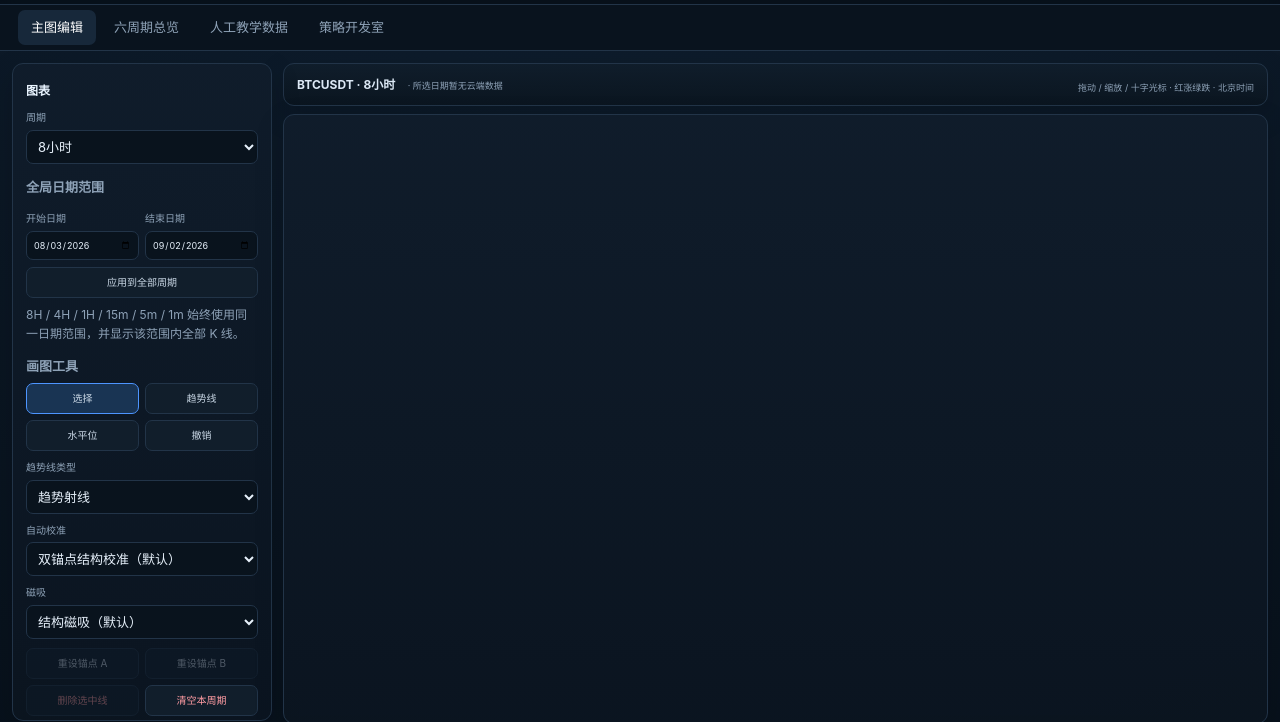
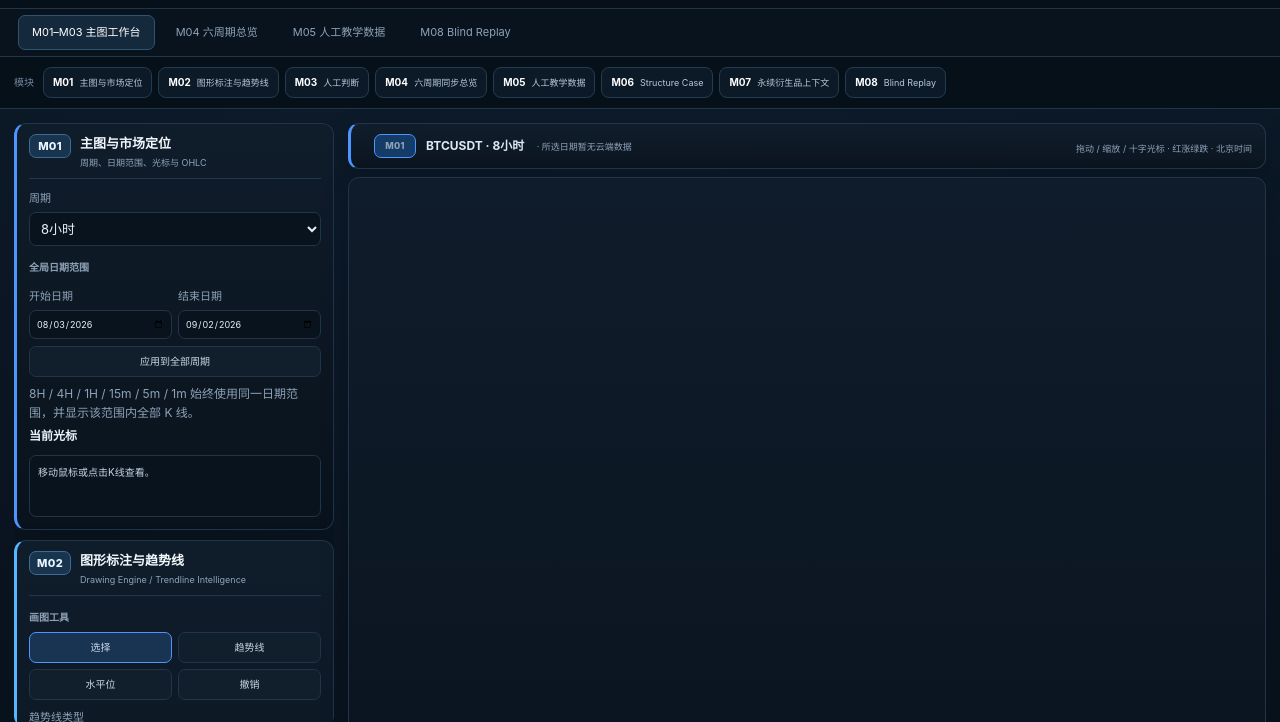
Before and after one commit to sunhshun811-collab/BTCUSDT_Price_Action_Lab, a website built with Vite: page index.html in a window 1280 px wide. Shown: the part 67-789 px from the top of the page. Built offline with nearby package versions, Linux system fonts and the light colour scheme; files whose address does not match are found by name.

Commit message:
ui: organize workspace as F01 plus M01-M08

```diff
--- a/src/main.js
+++ b/src/main.js
@@ -1,5 +1,6 @@
 
 import './style.css';
+import {installModuleLayout} from './module_layout.js';
 import {createChart,CandlestickSeries,HistogramSeries,LineSeries,createSeriesMarkers,CrosshairMode} from 'lightweight-charts';
 import {toCandleRows,toVolumeRows} from './data.js';
 import {loadIndexSmart as loadIndex,loadMonthsSmart as loadMonths,loadContextsSmart as loadContexts,foundationStatus} from './data_foundation_v10.js';
@@ -344,6 +345,7 @@ function renderLabelsTable(){
   $('#labelStats').textContent=`累计 ${v.length} 个判断标签。`;$('#labelsTable').innerHTML='<thead><tr><th>北京时间</th><th>周期</th><th>判断</th><th>置信度</th><th>价格</th><th>备注</th></tr></thead><tbody>'+v.map(x=>`<tr><td>${x.beijing_time}</td><td>${TF_LABEL[x.timeframe]}</td><td>${map[x.label]}</td><td>${x.confidence}</td><td>${num(x.price)}</td><td>${x.note||''}</td></tr>`).join('')+'</tbody>'
 }
 async function init(){
+  installModuleLayout();
   indexData=await loadIndex();initGlobalRange();
 
   drawingEngine=createTrendDrawingEngine({
--- /dev/null
+++ b/src/module_layout.js
@@ -0,0 +1,199 @@
+const $ = (s, root=document) => root.querySelector(s);
+const $$ = (s, root=document) => [...root.querySelectorAll(s)];
+
+const MODULES = [
+  {id:'M01', title:'主图与市场定位', mode:'editor', target:'[data-module-target="M01"]'},
+  {id:'M02', title:'图形标注与趋势线', mode:'editor', target:'[data-module-target="M02"]'},
+  {id:'M03', title:'人工判断', mode:'editor', target:'[data-module-target="M03"]'},
+  {id:'M04', title:'六周期同步总览', mode:'overview', target:'#overviewView'},
+  {id:'M05', title:'人工教学数据', mode:'labels', target:'#labelsView'},
+  {id:'M06', title:'Structure Case', mode:'editor', target:'#structureEntryLab'},
+  {id:'M07', title:'永续衍生品上下文', mode:'editor', target:'.contextPanel'},
+  {id:'M08', title:'Blind Replay', mode:'research', target:'#researchPanel'}
+];
+
+function mk(tag, cls, text=''){
+  const el=document.createElement(tag);
+  if(cls) el.className=cls;
+  if(text) el.textContent=text;
+  return el;
+}
+
+function moduleHeader(code, title, subtitle){
+  const wrap=mk('div','moduleCardHeader');
+  wrap.innerHTML=`<div class="moduleCode">${code}</div><div class="moduleCardText"><strong>${title}</strong>${subtitle?`<span>${subtitle}</span>`:''}</div>`;
+  return wrap;
+}
+
+function childByText(root, selector, text){
+  return $$(selector,root).find(el=>el.textContent.trim().includes(text))||null;
+}
+
+function safeAppend(target, ...nodes){
+  nodes.filter(Boolean).forEach(n=>target.appendChild(n));
+}
+
+function makeSideModule(code,title,subtitle){
+  const sec=mk('section',`moduleSideCard module-${code.toLowerCase()}`);
+  sec.dataset.moduleTarget=code;
+  sec.appendChild(moduleHeader(code,title,subtitle));
+  return sec;
+}
+
+function buildLeftModules(){
+  const left=$('.leftPanel');
+  if(!left || left.dataset.modularized==='1') return;
+  left.dataset.modularized='1';
+
+  const timeframe=$('#timeframe')?.closest('label');
+  const dateTitle=childByText(left,'.toolTitle','全局日期范围');
+  const dateGrid=$('.dateGrid',left);
+  const applyRange=$('#applyCustomRange');
+  const rangeHint=$('#rangeHint');
+  const cursorH=childByText(left,'h3','当前光标');
+  const cursorInfo=$('#cursorInfo');
+
+  const drawingTitle=childByText(left,'.toolTitle','画图工具');
+  const drawingGrid=$('#toolSelect')?.closest('.toolGrid');
+  const trendMode=$('#trendMode')?.closest('label');
+  const calibrationMode=$('#trendCalibrationMode')?.closest('label');
+  const snapMode=$('#snapMode')?.closest('label');
+  const drawingActions=$('#resetAnchorA')?.closest('.toolGrid');
+  const higherTf=$('#showHigherTfTrendlines')?.closest('label');
+  const drawingInfo=$('#drawingInfo');
+  const calibrationPanel=$('#trendCalibrationPanel');
+
+  const confidence=$('#confidence')?.closest('label');
+  const labelGrid=$('.labelGrid',left);
+  const labelNote=$('#labelNote');
+  const saveLabel=$('#saveLabel');
+
+  const m01=makeSideModule('M01','主图与市场定位','周期、日期范围、光标与 OHLC');
+  safeAppend(m01,timeframe,dateTitle,dateGrid,applyRange,rangeHint,cursorH,cursorInfo);
+
+  const m02=makeSideModule('M02','图形标注与趋势线','Drawing Engine / Trendline Intelligence');
+  safeAppend(m02,drawingTitle,drawingGrid,trendMode,calibrationMode,snapMode,drawingActions,higherTf,drawingInfo,calibrationPanel);
+
+  const m03=makeSideModule('M03','人工判断','方向、置信度、备注与标签沉淀');
+  safeAppend(m03,confidence,labelGrid,labelNote,saveLabel);
+
+  left.replaceChildren(m01,m02,m03);
+}
+
+function decoratePanel(el, code, title, subtitle){
+  if(!el || el.dataset.moduleDecorated==='1') return;
+  el.dataset.moduleDecorated='1';
+  el.dataset.moduleTarget=code;
+  el.classList.add('modulePanel',`module-${code.toLowerCase()}`);
+  el.insertBefore(moduleHeader(code,title,subtitle),el.firstChild);
+}
+
+function decorateViews(){
+  const chartHeader=$('.chartHeader');
+  if(chartHeader){
+    chartHeader.dataset.moduleTarget='M01';
+    chartHeader.classList.add('modulePrimaryHeader');
+    if(!$('.moduleInlineBadge',chartHeader)){
+      const b=mk('span','moduleInlineBadge','M01');
+      chartHeader.insertBefore(b,chartHeader.firstChild);
+    }
+  }
+
+  decoratePanel(
+    $('#structureEntryLab'),
+    'M06',
+    'Structure Case · 条件化买点研究',
+    '母结构 → Entry Research Zone → 五低周期扫描 → 候选与人工判断 → 买点阶梯 → 当前案例规则草案'
+  );
+
+  decoratePanel(
+    $('.contextPanel'),
+    'M07',
+    '永续衍生品上下文',
+    'Funding / OI / Basis / Positioning / 主动买卖 · 与主图十字光标同步'
+  );
+
+  decoratePanel(
+    $('#researchPanel'),
+    'M08',
+    'Blind Replay · 盲测研究',
+    '冻结未来 → 六周期因果快照 → 人工决策 → Feature Snapshot → 揭示未来 → MFE / MAE'
+  );
+
+  const ov=$('.overviewHeader');
+  if(ov && !$('.moduleInlineBadge',ov)){
+    ov.dataset.moduleTarget='M04';
+    ov.insertBefore(mk('span','moduleInlineBadge','M04'),ov.firstChild);
+    const strong=$('strong',ov);
+    if(strong) strong.textContent='M04 六周期同步总览';
+  }
+
+  const labels=$('.labelsPanel');
+  if(labels){
+    labels.dataset.moduleTarget='M05';
+    labels.classList.add('modulePanel','module-m05');
+    const sh=$('.sectionHead',labels);
+    if(sh){
+      const h=$('h3',sh);
+      if(h) h.textContent='M05 人工教学数据';
+    }
+  }
+}
+
+function installFoundationBadge(){
+  const badges=$('.badges');
+  if(!badges || $('.foundationBadge',badges)) return;
+  const f=mk('span','foundationBadge');
+  f.innerHTML='<b>F01</b> Data Foundation V10 · K线 / 多周期 / Futures Context';
+  badges.prepend(f);
+}
+
+function rewriteModeLabels(){
+  const map={
+    editor:'M01–M03 主图工作台',
+    overview:'M04 六周期总览',
+    labels:'M05 人工教学数据',
+    research:'M08 Blind Replay'
+  };
+  $$('.mode').forEach(btn=>{
+    if(map[btn.dataset.mode]) btn.textContent=map[btn.dataset.mode];
+  });
+}
+
+function installModuleRail(){
+  if($('#moduleRail')) return;
+  const bar=$('.modebar');
+  if(!bar) return;
+  const rail=mk('nav','moduleRail');
+  rail.id='moduleRail';
+
+  const label=mk('div','moduleRailLabel','模块');
+  rail.appendChild(label);
+
+  MODULES.forEach(m=>{
+    const b=mk('button','moduleJump');
+    b.dataset.module=m.id;
+    b.innerHTML=`<b>${m.id}</b><span>${m.title}</span>`;
+    b.onclick=()=>{
+      const modeBtn=$(`.mode[data-mode="${m.mode}"]`);
+      if(modeBtn) modeBtn.click();
+      setTimeout(()=>{
+        const target=$(m.target);
+        target?.scrollIntoView({behavior:'smooth',block:'start'});
+        $$('.moduleJump').forEach(x=>x.classList.toggle('active',x===b));
+      },90);
+    };
+    rail.appendChild(b);
+  });
+
+  bar.insertAdjacentElement('afterend',rail);
+}
+
+export function installModuleLayout(){
+  document.body.classList.add('moduleWorkspaceV2');
+  installFoundationBadge();
+  rewriteModeLabels();
+  buildLeftModules();
+  decorateViews();
+  installModuleRail();
+}
--- a/src/style.css
+++ b/src/style.css
@@ -218,3 +218,89 @@ button,input,select,textarea{font-size:13px}
   .tradeJudgeButtons{grid-template-columns:1fr 1fr}
   .judgeGrid,.detailGrid{grid-template-columns:1fr}
 }
+
+/* MODULE_WORKSPACE_V2_START */
+.moduleWorkspaceV2{
+  --m01:#4d95ff;--m02:#54b7ff;--m03:#9675ff;--m04:#36c4b5;--m05:#46a2ff;
+  --m06:#e7bf55;--m07:#4da8ff;--m08:#a16cff;
+}
+.moduleWorkspaceV2 .topbar{height:76px}
+.moduleWorkspaceV2 .brand{font-size:22px}
+.moduleWorkspaceV2 .badges{align-items:center}
+.foundationBadge{border-color:#24a9b8!important;background:#0b2a35!important;color:#8fe8ef!important}
+.foundationBadge b{display:inline-block;margin-right:5px;color:white}
+.moduleWorkspaceV2 .modebar{top:76px;height:48px;padding:0 18px;gap:7px}
+.moduleWorkspaceV2 .mode{font-size:11px;border:1px solid transparent}
+.moduleWorkspaceV2 .mode.active{border-color:#315372;background:#15293c}
+.moduleRail{
+  position:sticky;top:124px;z-index:8;min-height:52px;padding:7px 14px;
+  display:flex;align-items:center;gap:6px;overflow-x:auto;
+  background:rgba(7,16,26,.96);border-bottom:1px solid var(--line);backdrop-filter:blur(8px)
+}
+.moduleRailLabel{font-size:10px;color:#70889f;margin-right:3px;flex:none}
+.moduleJump{
+  flex:none;display:flex;align-items:center;gap:6px;padding:7px 9px;border-radius:8px;
+  border:1px solid #233c53;background:#0c1926;color:#b7c9da;font-size:9px
+}
+.moduleJump b{font-size:10px;color:#fff}
+.moduleJump:hover,.moduleJump.active{border-color:#4d95ff;background:#173453;color:white}
+.moduleWorkspaceV2 main{padding:14px}
+.moduleWorkspaceV2 .workspace{grid-template-columns:320px minmax(0,1fr);gap:14px;align-items:start}
+.moduleWorkspaceV2 .leftPanel{
+  padding:0;background:transparent;border:0;box-shadow:none;display:flex;flex-direction:column;gap:10px;
+  max-height:calc(100vh - 196px);top:188px
+}
+.moduleSideCard{
+  background:linear-gradient(180deg,rgba(16,29,43,.98),rgba(9,19,29,.98));
+  border:1px solid var(--line);border-radius:12px;padding:12px;
+  box-shadow:0 8px 24px rgba(0,0,0,.16);scroll-margin-top:190px
+}
+.moduleSideCard.module-m01{border-left:3px solid var(--m01)}
+.moduleSideCard.module-m02{border-left:3px solid var(--m02)}
+.moduleSideCard.module-m03{border-left:3px solid var(--m03)}
+.moduleCardHeader{
+  position:relative;display:flex;align-items:flex-start;gap:9px;margin:-2px 0 11px;padding-bottom:9px;
+  border-bottom:1px solid #20374c
+}
+.moduleCode,.moduleInlineBadge{
+  display:inline-flex;align-items:center;justify-content:center;min-width:42px;height:24px;padding:0 7px;
+  border-radius:7px;background:#18344f;border:1px solid #3d6b94;color:#eaf5ff;font-size:11px;font-weight:850;letter-spacing:.3px
+}
+.moduleCardText{display:flex;flex-direction:column;gap:3px;min-width:0}
+.moduleCardText strong{font-size:13px;color:#f2f7fc}
+.moduleCardText span{font-size:9px;color:#8fa5ba;line-height:1.45}
+.moduleWorkspaceV2 .moduleSideCard label{font-size:11px}
+.moduleWorkspaceV2 .moduleSideCard .toolTitle{font-size:10px;color:#8ea2b7}
+.moduleWorkspaceV2 .moduleSideCard .tool,
+.moduleWorkspaceV2 .moduleSideCard .labelGrid button{font-size:10px}
+.moduleWorkspaceV2 .moduleSideCard .infoBox{font-size:10px}
+.modulePrimaryHeader{
+  border-left:3px solid var(--m01)!important;display:grid!important;
+  grid-template-columns:auto minmax(0,1fr) auto;gap:10px
+}
+.modulePrimaryHeader .moduleInlineBadge{background:#153b67;border-color:var(--m01)}
+.modulePanel{
+  position:relative;scroll-margin-top:190px;margin-top:12px!important;padding:14px!important
+}
+.modulePanel.module-m06{border-left:3px solid var(--m06)}
+.modulePanel.module-m07{border-left:3px solid var(--m07)}
+.modulePanel.module-m08{border-left:3px solid var(--m08)}
+.modulePanel.module-m05{border-left:3px solid var(--m05)}
+.modulePanel.module-m06>.moduleCardHeader .moduleCode{background:#4a3c14;border-color:#a98528}
+.modulePanel.module-m08>.moduleCardHeader .moduleCode{background:#38265a;border-color:#7653a8}
+.moduleWorkspaceV2 .overviewHeader,
+.moduleWorkspaceV2 .labelsPanel{scroll-margin-top:190px}
+.moduleWorkspaceV2 .overviewHeader{border-left:3px solid var(--m04)}
+.moduleWorkspaceV2 .overviewHeader .moduleInlineBadge{margin-right:8px;background:#153b39;border-color:var(--m04)}
+.moduleWorkspaceV2 .labelsPanel{border-left:3px solid var(--m05)}
+.moduleWorkspaceV2 .sectionHead h3{font-size:13px}
+.moduleWorkspaceV2 .sectionHead span{font-size:10px}
+@media(max-width:1200px){
+  .moduleWorkspaceV2 .workspace{grid-template-columns:1fr}
+  .moduleWorkspaceV2 .leftPanel{position:static;max-height:none;display:grid;grid-template-columns:repeat(3,minmax(0,1fr))}
+}
+@media(max-width:850px){
+  .moduleWorkspaceV2 .leftPanel{display:flex}
+  .moduleJump span{display:none}
+}
+/* MODULE_WORKSPACE_V2_END */
```
Also changed, not shown: README.md.
